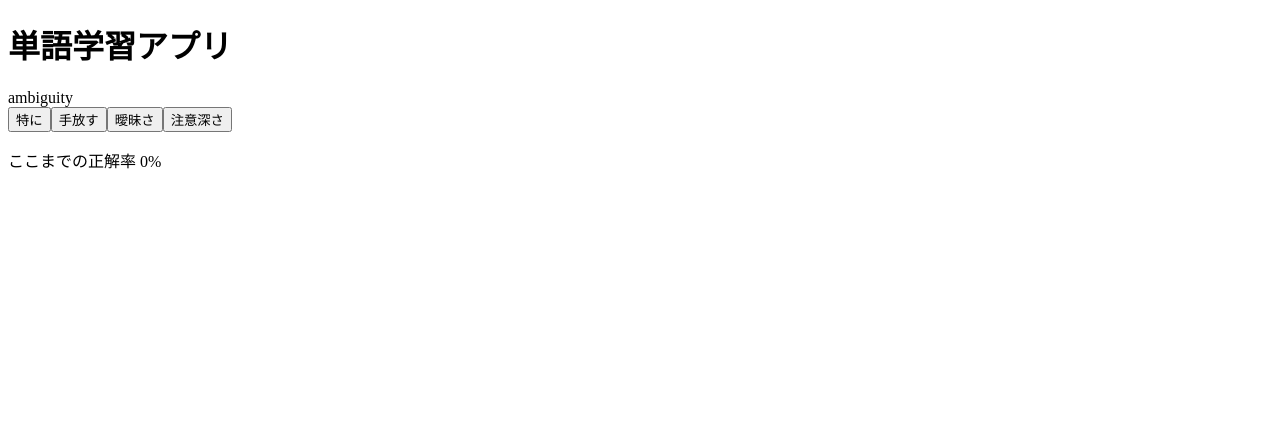
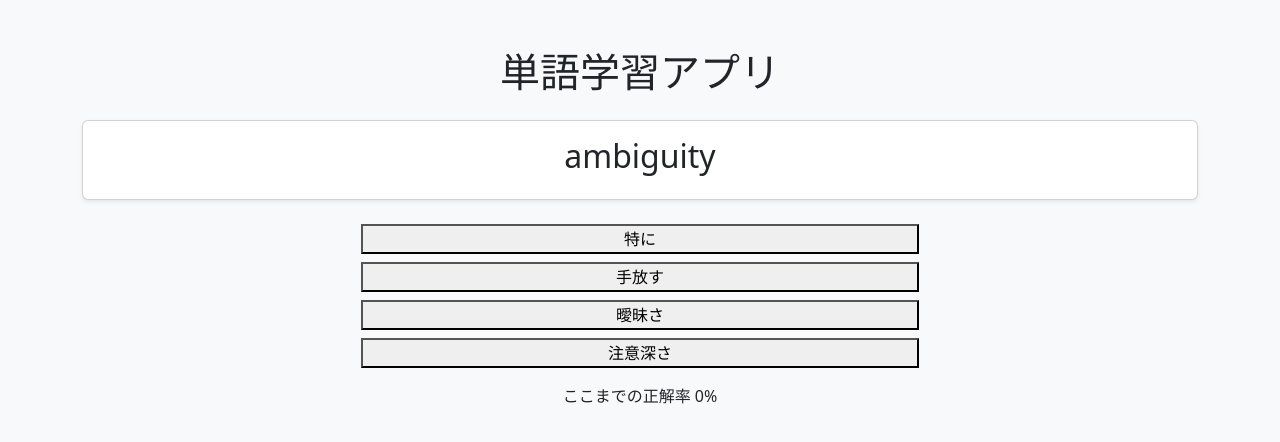
Before and after one commit to tdtiger/Words, a plain HTML site: page index.html in a window 1280 px wide. Drawn offline with nearby package versions, Linux system fonts and the light colour scheme.

Commit message:
bootstrapを導入して見た目を整形(「次の単語」ボタンの位置が...)

```diff
--- a/index.html
+++ b/index.html
@@ -1,17 +1,30 @@
 <!DOCTYPE html>
-<html lang =" ja"></html>
+<html lang = "ja"></html>
 <head>
-    <meta charset="UTF-8">
+    <meta charset = "UTF-8">
     <title>単語テスト</title>
+    <link href = "https://cdn.jsdelivr.net/npm/bootstrap@5.3.3/dist/css/bootstrap.min.css" rel = "stylesheet">
+    <link rel = "stylesheet" href = "style.css">
 </head>
-<body>
-    <h1>単語学習アプリ</h1>
-    <div id = "word-display"></div>
-    <div id = "choices-container"></div>
-    <p id = "result-display"></p>
-    <input type = "button" id = "next-btn" value="次の単語">
-    <p id = "score-display">
-        ここまでの正解率 0%
-    </p>
+<body class = "bg-light">
+    <div class = "container text-center mt-5">
+        <h1 class = "mb-4">単語学習アプリ</h1>
+
+        <div class = "card my-4 shadow-sm">
+            <div class = "card-body">
+                <h2 id = "word-display" class = "card-title">Word</h2>
+            </div>
+        </div>
+
+        <div id = "choices-container" class = "d-grid gap-2 col-6 mx-auto"></div>
+
+        <p id = "result-display" class = "fs-4 fw-bold mt-3"></p>
+
+        <button id = "next-btn" class = "btn btn-primary">次の単語</button>
+        <p id = "score-display">
+            ここまでの正解率 0%
+        </p>
+    </div>
+
     <script type = "text/javascript" src = "script.js"></script>
 </body>
```
Also changed, not shown: 1 other file.
